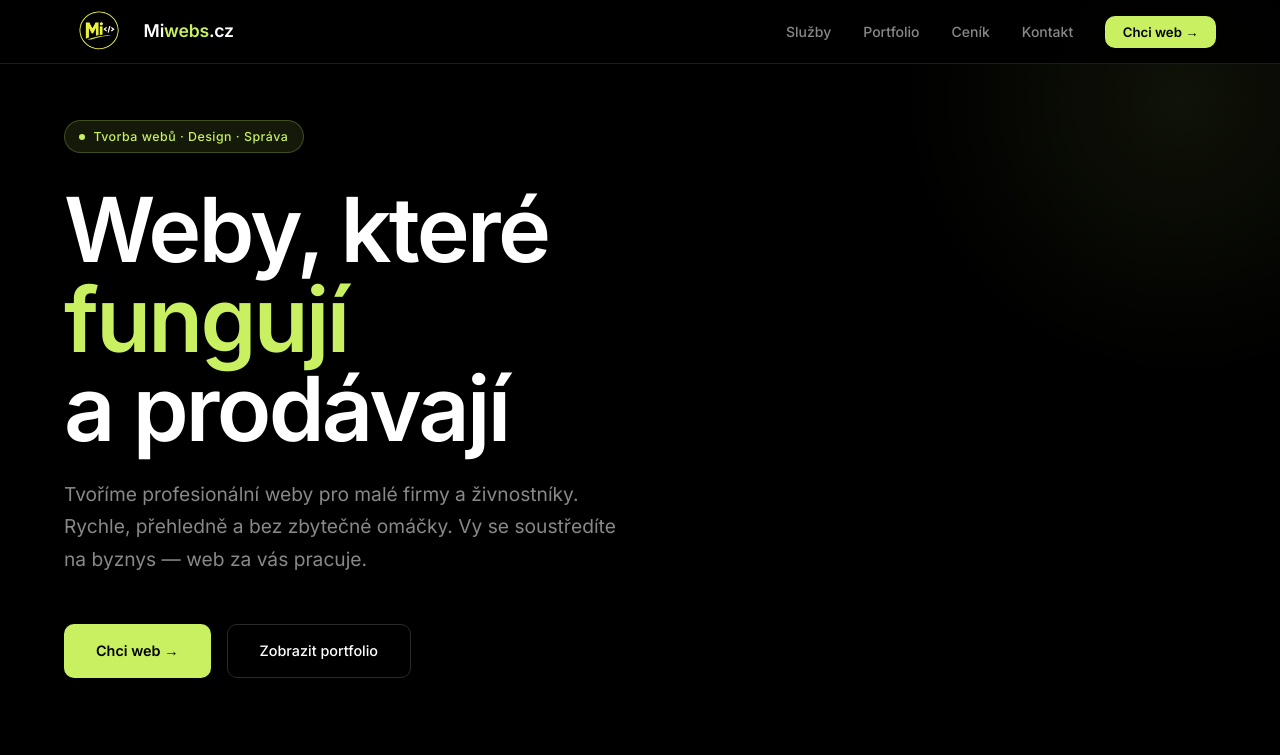
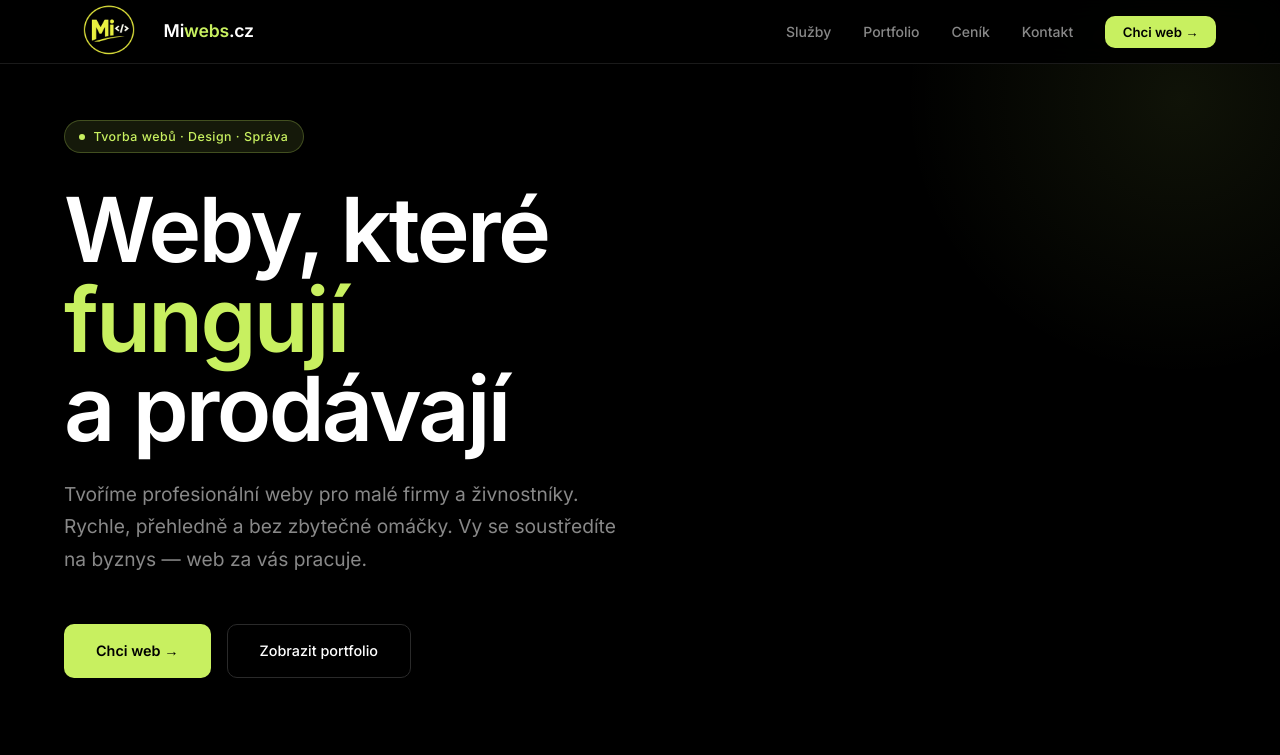
Before and after one commit to michalsmid91-cpu/miwebs, a plain HTML site: page index.html in a window 1280 px wide. Shown: the top 755 px of the page. Drawn offline with Linux system fonts and the light colour scheme.

Commit message:
Update index.html

```diff
--- a/index.html
+++ b/index.html
@@ -47,7 +47,7 @@
   }
 
   .nav-logo { text-decoration: none; display: flex; align-items: center; gap: 0.6rem; }
-  .nav-logo-icon { width: 70px; height: 70px; }
+  .nav-logo-icon { width: 90px; height: 90px; }
   .nav-logo-text { font-size: 1.1rem; font-weight: 600; color: var(--white); letter-spacing: -0.01em; }
   .nav-logo-text span { color: var(--lime); }
 
```
